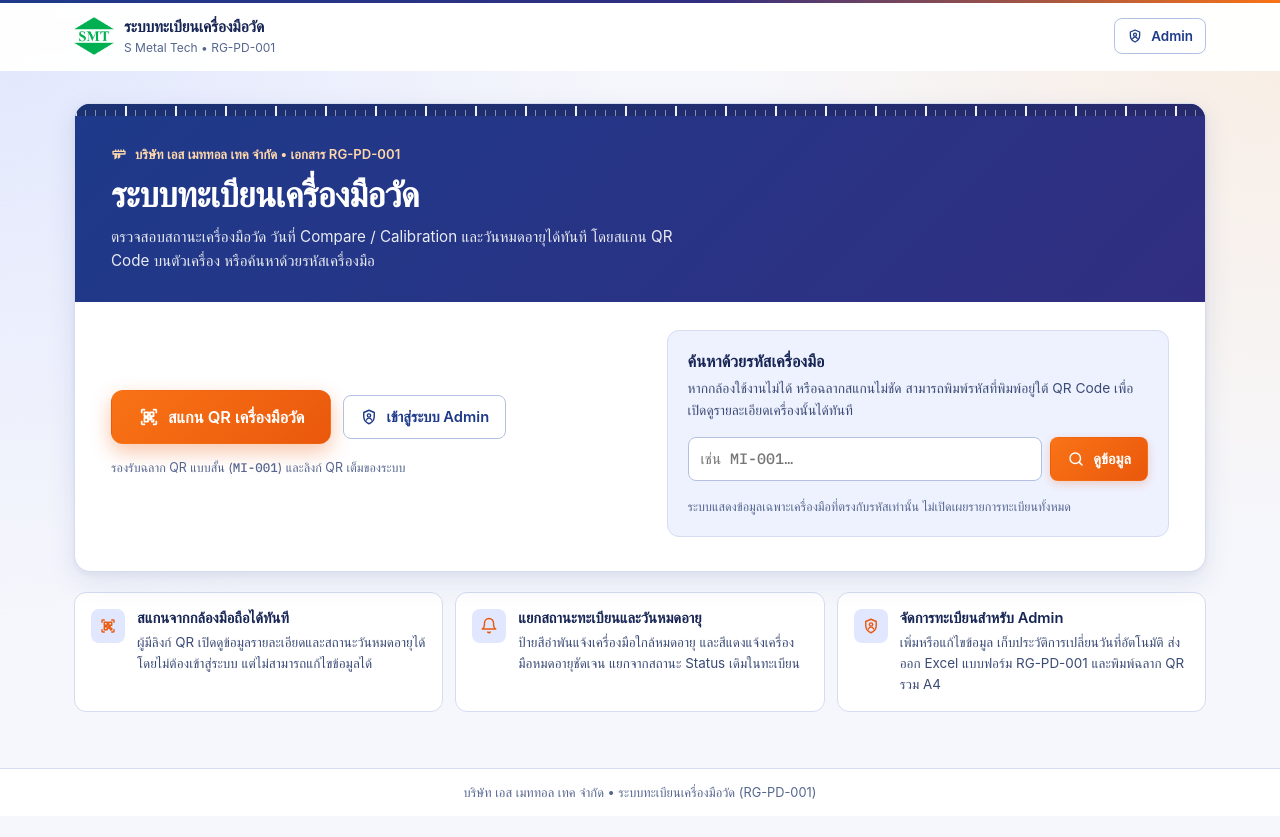
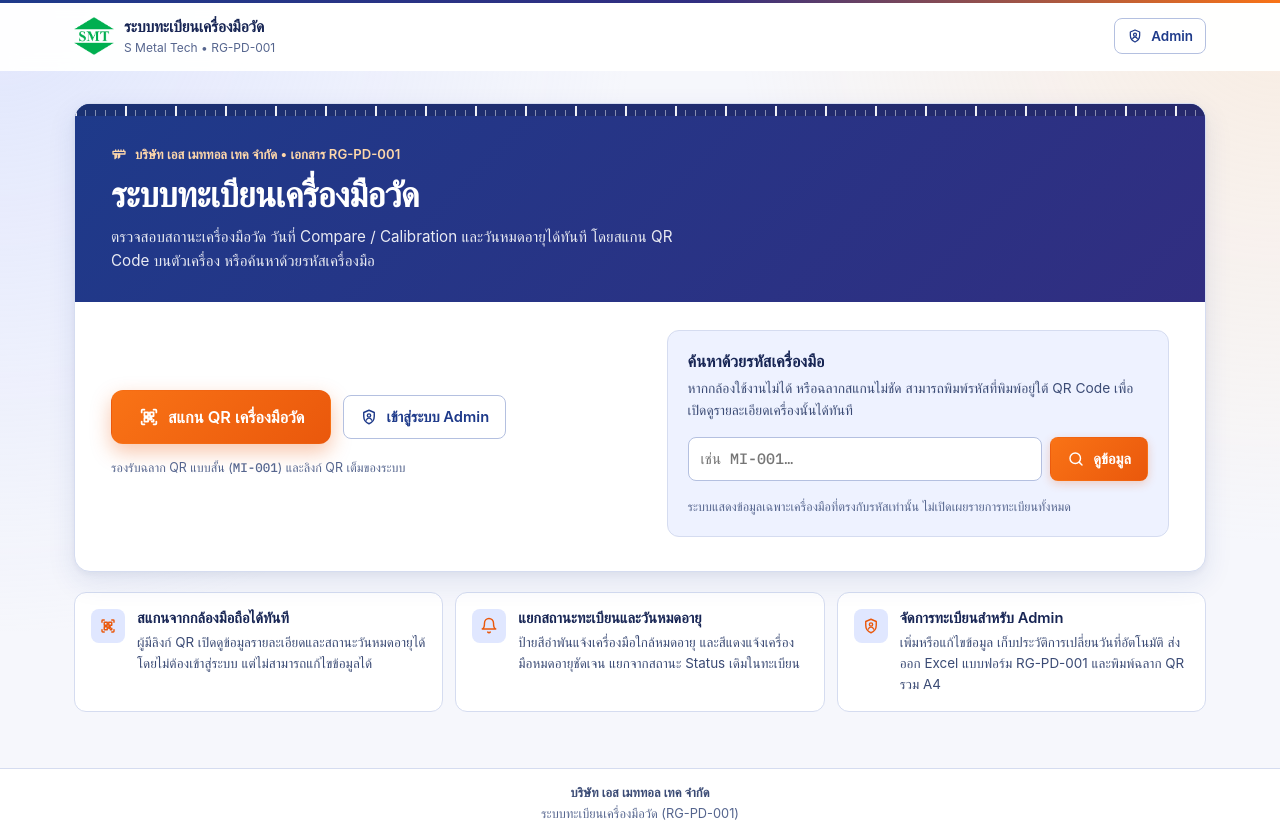
Before and after one commit to smetaltech027-afk/measuring-instrument-system, a React (Vite) app: page / in a window 1280 px wide. Before the commit the page ends 816 px from the top, so only its background shows below. Built offline with nearby package versions, Linux system fonts and the light colour scheme; no server answers; a web font is replaced by a local one.

Commit message:
fix(ui): format footer text into two clean lines without wrapping RG-PD-001

```diff
--- a/src/App.tsx
+++ b/src/App.tsx
@@ -215,7 +215,14 @@ export function App() {
       ) : null}
 
       <footer className="app-footer">
-        บริษัท เอส เมททอล เทค จำกัด • ระบบทะเบียนเครื่องมือวัด (<span translate="no">RG-PD-001</span>)
+        <p className="app-footer-line app-footer-company">บริษัท เอส เมททอล เทค จำกัด</p>
+        <p className="app-footer-line">
+          ระบบทะเบียนเครื่องมือวัด (
+          <span className="app-footer-doc" translate="no">
+            RG-PD-001
+          </span>
+          )
+        </p>
       </footer>
     </div>
   );
--- a/src/styles/layout.css
+++ b/src/styles/layout.css
@@ -571,6 +571,24 @@
   background-color: var(--bg-surface);
   padding: 14px 16px;
   font-size: 0.8rem;
+  line-height: 1.5;
   color: var(--ink-muted);
   text-align: center;
+  display: flex;
+  flex-direction: column;
+  align-items: center;
+  gap: 2px;
 }
+
+.app-footer-line {
+  margin: 0;
+}
+
+.app-footer-company {
+  font-weight: 600;
+  color: var(--ink-secondary);
+}
+
+.app-footer-doc {
+  white-space: nowrap;
+}
```
